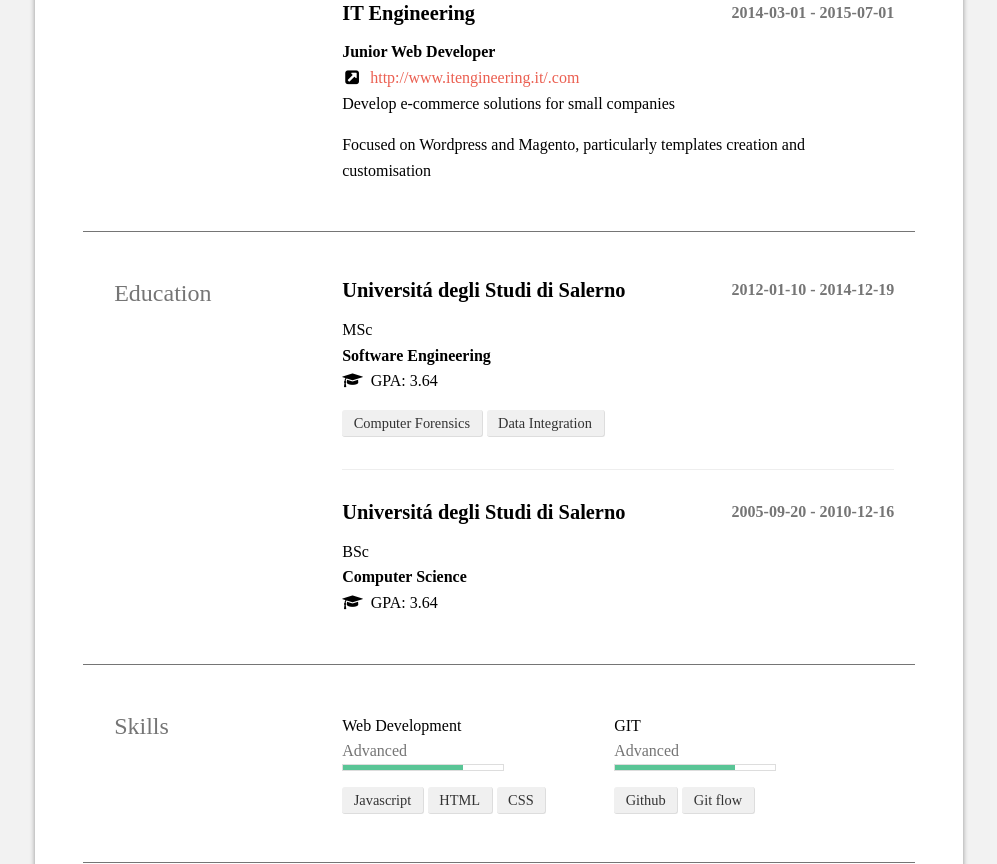
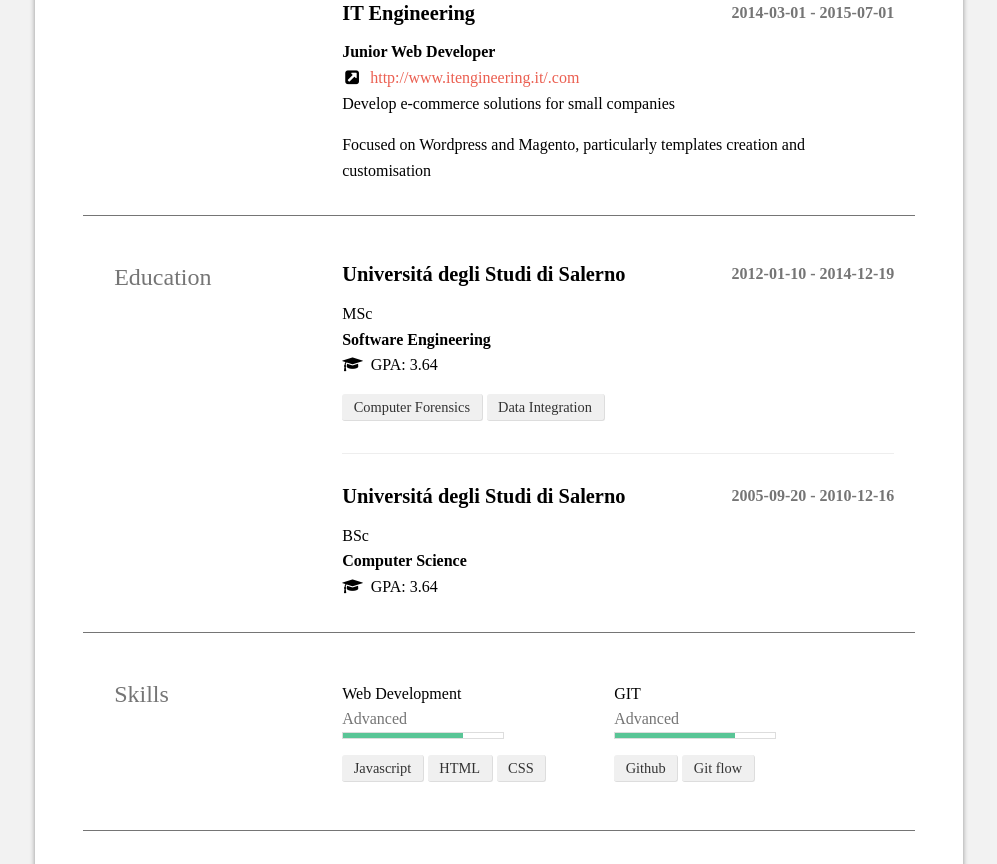
Before and after one commit to phoinixi/jsonresume-theme-spartan, a website: page index.html in a window 1280 px wide. Shown: the part 1417-2281 px from the top of the page, without its empty margins (141-1138 px from the left). Drawn offline with Linux system fonts and the light colour scheme.

Commit message:
minor space bug

```diff
--- a/index.html
+++ b/index.html
@@ -145,11 +145,11 @@ body {
 	padding: 0 2em;
 	margin-bottom: 1em;
 }
-header div {
+#resume > header div {
 	display: table;
 	padding-left: 0.5em;
 }
-header div.middle {
+#resume > header div.middle {
 	padding-top: 2.5em;
 }
 header img {
@@ -184,6 +184,12 @@ section#basics {
 section#skills {
 	padding-bottom: 0;
 }
+section#education,
+section#work,
+.main-summary section {
+	padding-bottom: 2em;
+}
+
 header::after {
 	display: table;
 	content: " ";
--- a/style.css
+++ b/style.css
@@ -133,11 +133,11 @@ body {
 	padding: 0 2em;
 	margin-bottom: 1em;
 }
-header div {
+#resume > header div {
 	display: table;
 	padding-left: 0.5em;
 }
-header div.middle {
+#resume > header div.middle {
 	padding-top: 2.5em;
 }
 header img {
@@ -172,6 +172,12 @@ section#basics {
 section#skills {
 	padding-bottom: 0;
 }
+section#education,
+section#work,
+.main-summary section {
+	padding-bottom: 2em;
+}
+
 header::after {
 	display: table;
 	content: " ";
```
